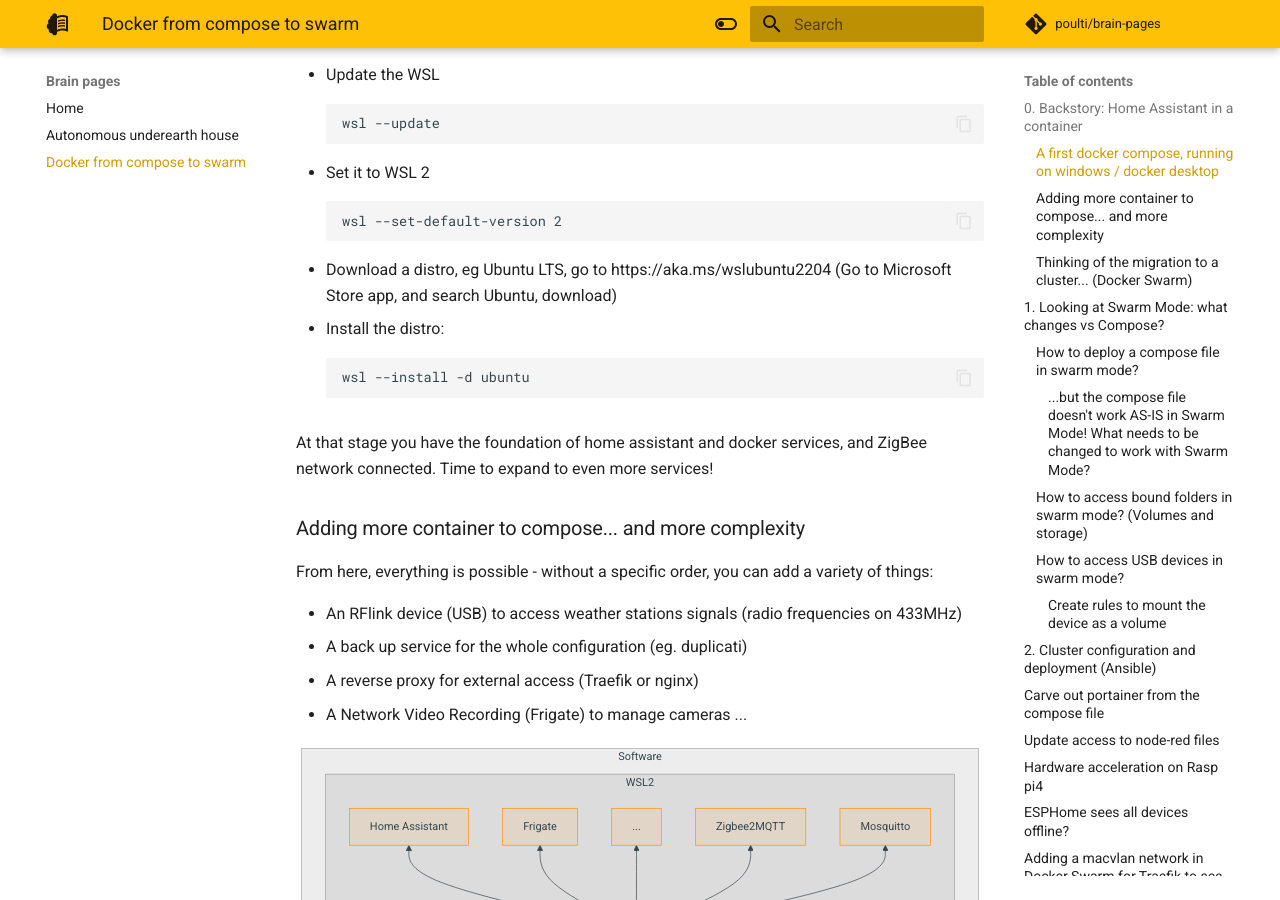
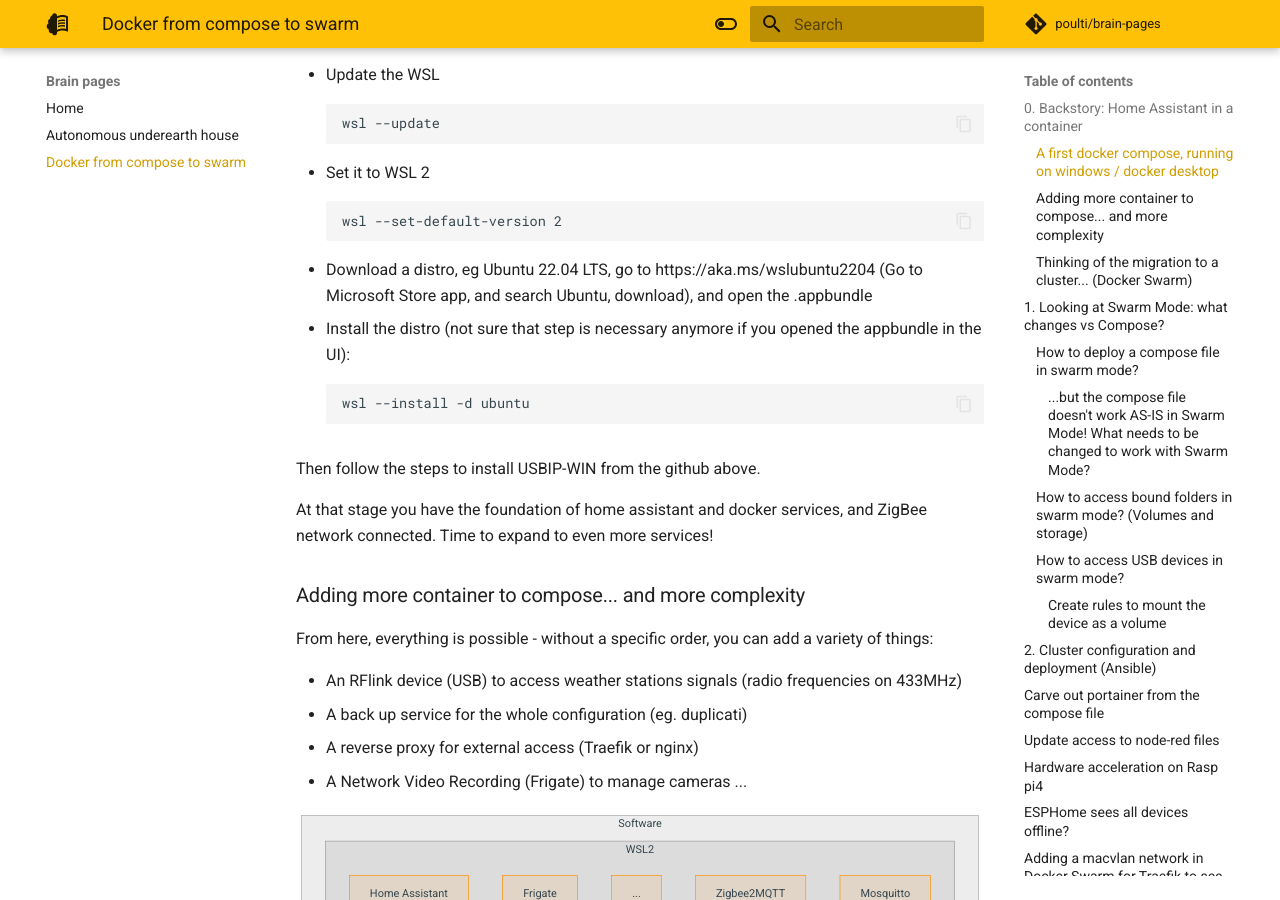
Before and after one commit to poulti/brain-pages, an MkDocs documentation site: the page built from docs/docker-from-compose-to-swarm.md, in a window 1280 px wide and 900 px high, scrolled down 3851 px. Built offline with MkDocs 1.6.1 and Material for MkDocs 9.7.7, drawn with Linux system fonts in a browser that asks for light colours; comment, search, counter and statistics services are not loaded.

Commit message:
Add version of ubuntu LTS

````diff
--- a/docs/docker-from-compose-to-swarm.md
+++ b/docs/docker-from-compose-to-swarm.md
@@ -158,12 +158,14 @@ Wait, it says "WSL 2"? By default, Windows uses WSL "1", so you'll find below ho
   ```
   wsl --set-default-version 2
   ```
-- Download a distro, eg Ubuntu LTS, go to https://aka.ms/wslubuntu2204
-(Go to Microsoft Store app, and search Ubuntu, download)
-- Install the distro:
+- Download a distro, eg Ubuntu 22.04 LTS, go to https://aka.ms/wslubuntu2204
+(Go to Microsoft Store app, and search Ubuntu, download), and open the .appbundle
+- Install the distro (not sure that step is necessary anymore if you opened the appbundle in the UI):
   ```
   wsl --install -d ubuntu
   ```
+
+Then follow the steps to install USBIP-WIN from the github above.
 
 At that stage you have the foundation of home assistant and docker services, and ZigBee network connected. Time to expand to even more services!
 
````
